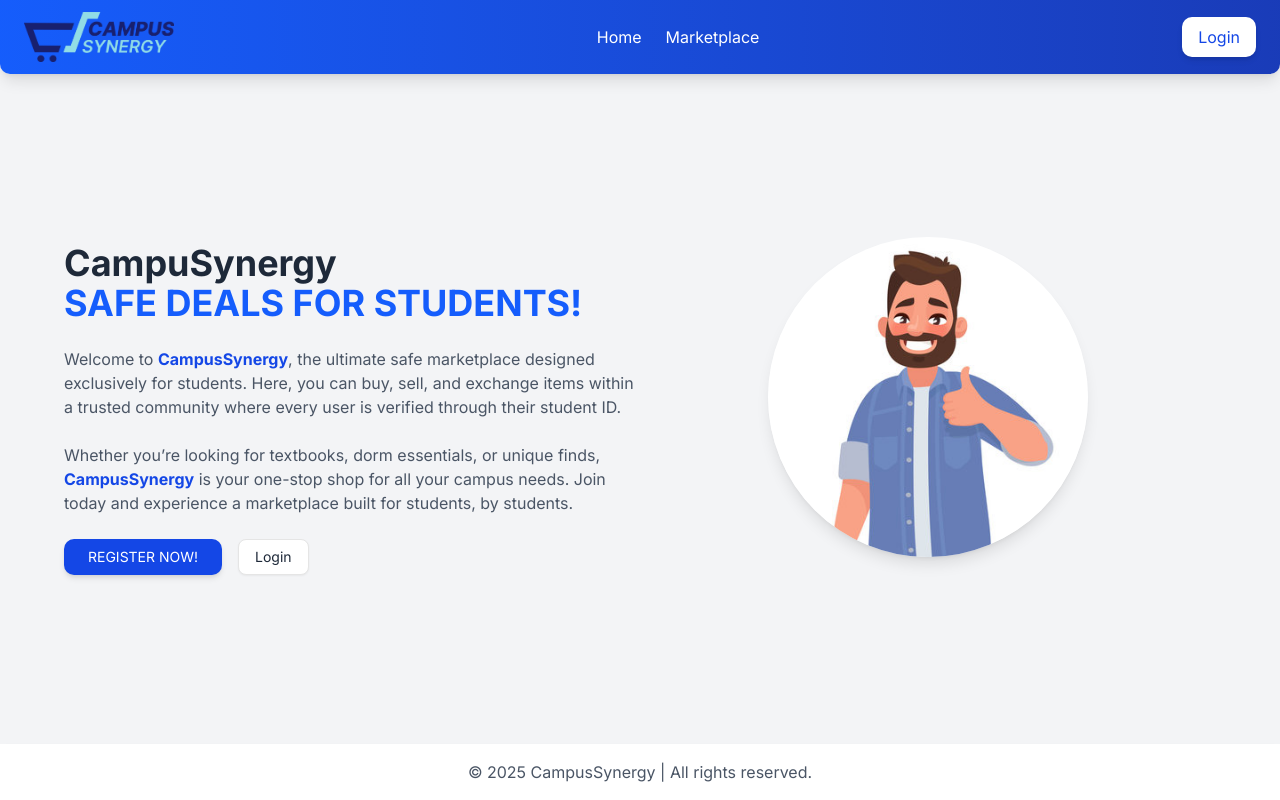
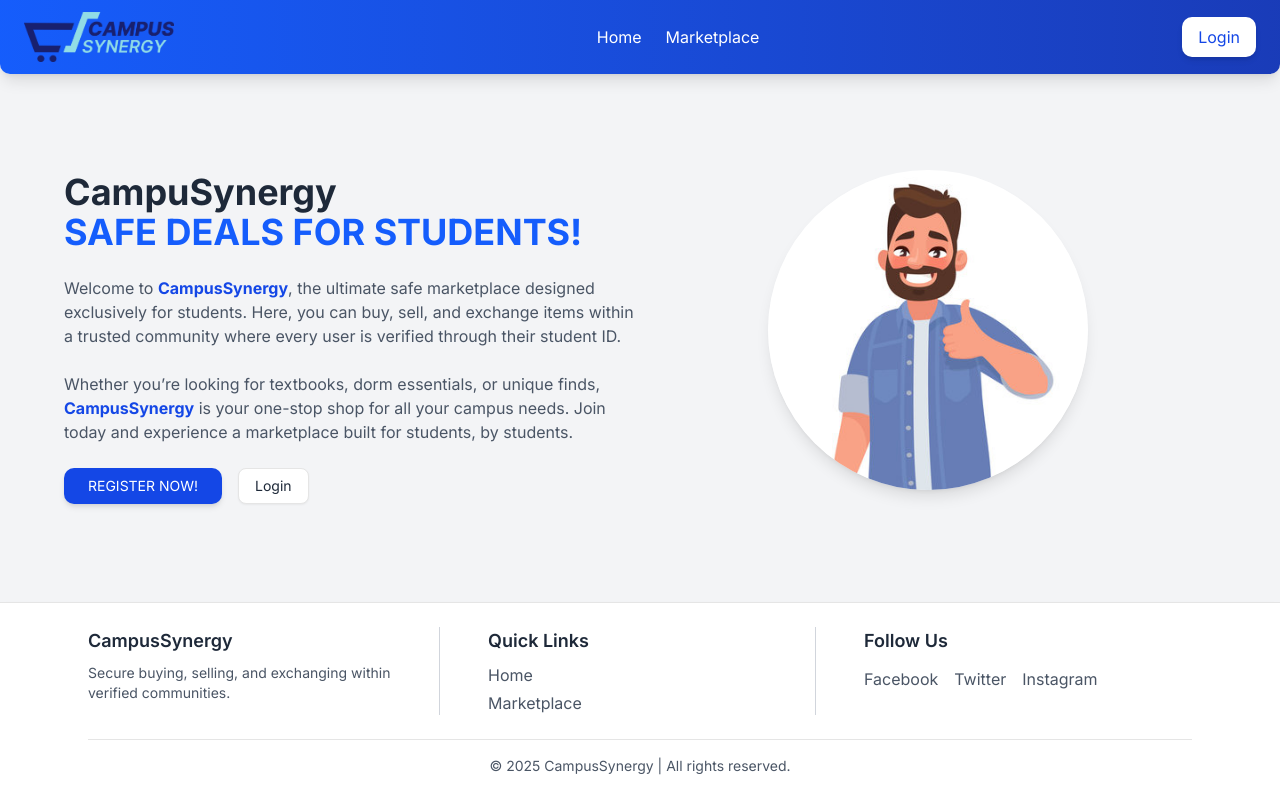
Before and after one commit to S4rthakGupta/CapstoneProject_WebDevelopment, a Next.js app in the folder front-end/: page / in a window 1280 px wide. Built offline with nearby package versions, Linux system fonts and the light colour scheme; no server answers.

Commit message:
footer update

```diff
--- a/front-end/src/app/page.tsx
+++ b/front-end/src/app/page.tsx
@@ -61,7 +61,7 @@ export default function Home() {
               alt="CampusSynergy"
               className="w-80 h-80 rounded-full object-cover shadow-lg"
               style={{
-                animation: "bounceSlow 1.5s ease-in-out infinite",
+                animation: "bounceSlow 2s ease-in-out infinite",
               }}
             />
           </div>
--- a/front-end/src/components/Footer.tsx
+++ b/front-end/src/components/Footer.tsx
@@ -1,7 +1,53 @@
 export default function Footer() {
-    return (
-      <footer className="py-4 bg-white text-center text-gray-600 shadow-md w-full">
-        &copy; 2025 CampusSynergy | All rights reserved.
-      </footer>
-    );
-  }
+  return (
+    <footer className="py-6 bg-white text-gray-600 shadow-md w-full border-t">
+      <div className="max-w-6xl mx-auto px-6">
+        <div className="grid grid-cols-1 md:grid-cols-3 gap-6 text-center md:text-left">
+
+          {/* About Section */}
+          <div className="border-b md:border-b-0 md:border-r border-gray-300 pb-4 md:pb-0 md:pr-6">
+            <h3 className="text-lg font-semibold text-gray-800">CampusSynergy</h3>
+            <p className="mt-2 text-sm">
+              Secure buying, selling, and exchanging within verified communities.
+            </p>
+          </div>
+
+          {/* Quick Links */}
+          <div className="border-b md:border-b-0 md:border-r border-gray-300 pb-4 md:pb-0 md:px-6">
+            <h3 className="text-lg font-semibold text-gray-800">Quick Links</h3>
+            <ul className="mt-2 space-y-1">
+              <li>
+                <a href="/" className="hover:text-blue-500 transition">Home</a>
+              </li>
+              <li>
+                <a href="/marketplace" className="hover:text-blue-500 transition">Marketplace</a>
+              </li>
+            </ul>
+          </div>
+
+          {/* Social Media Links */}
+          <div className="md:pl-6">
+            <h3 className="text-lg font-semibold text-gray-800">Follow Us</h3>
+            <div className="flex justify-center md:justify-start mt-3 space-x-4">
+              <a href="https://facebook.com" className="hover:text-blue-600 transition">
+                Facebook
+              </a>
+              <a href="https://twitter.com" className="hover:text-blue-600 transition">
+                Twitter
+              </a>
+              <a href="https://instagram.com" className="hover:text-blue-600 transition">
+                Instagram
+              </a>
+            </div>
+          </div>
+
+        </div>
+
+        {/* Bottom Section */}
+        <div className="text-center border-t mt-6 pt-4 text-sm">
+          &copy; 2025 CampusSynergy | All rights reserved.
+        </div>
+      </div>
+    </footer>
+  );
+}
```
